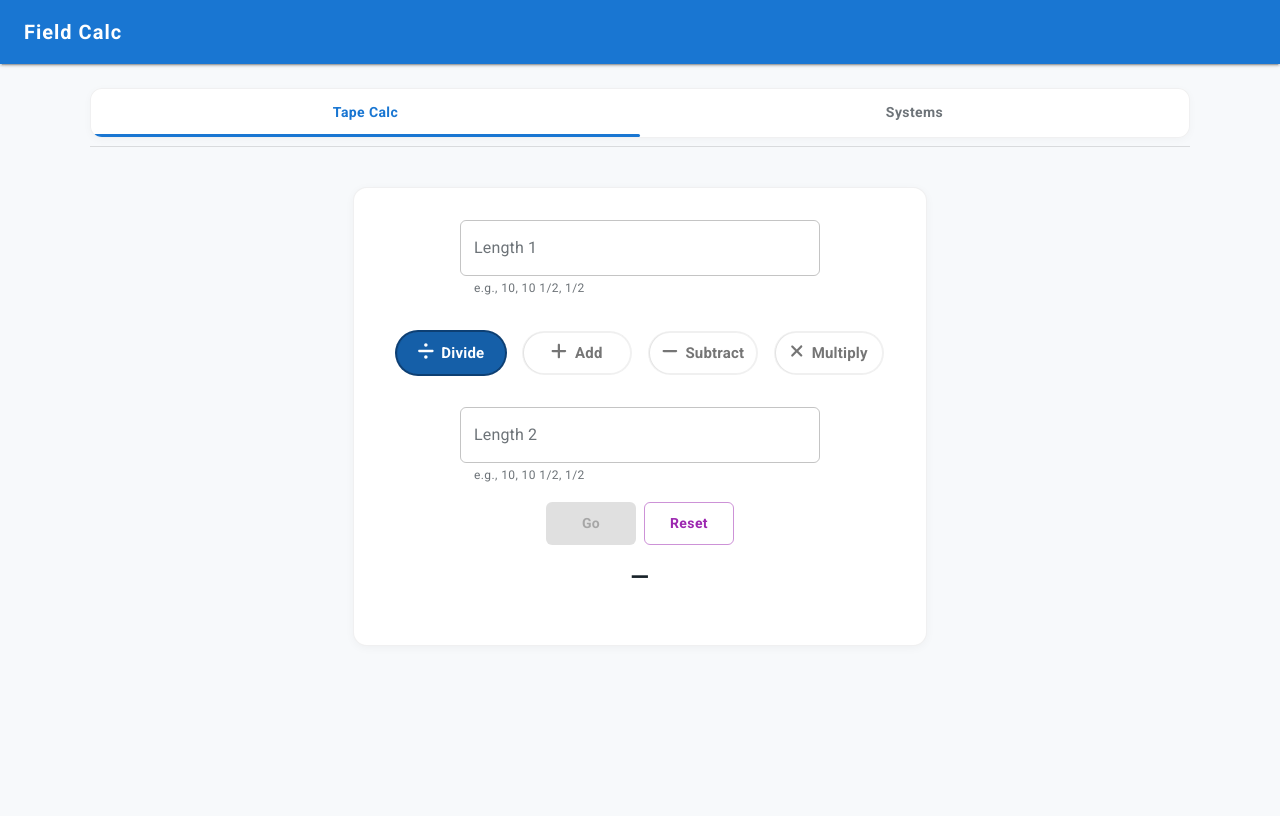
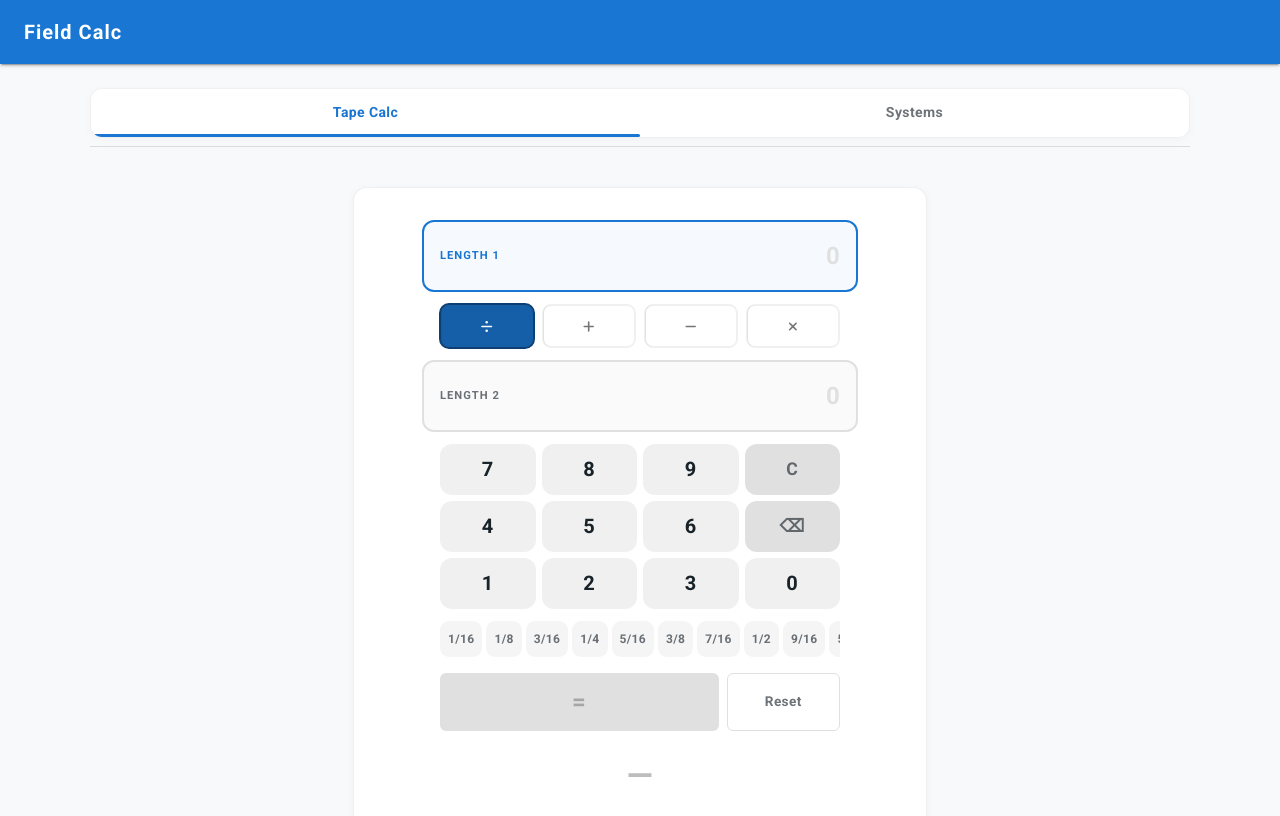
Before and after one commit to danielh70/pcalcu, a React (Create React App) app: page / in a window 1280 px wide. Shown: the top 816 px of the page. Built offline with nearby package versions, Linux system fonts and the light colour scheme.

Commit message:
Redesign TapeCalc with custom keypad

```diff
--- a/src/components/PostLevel.js
+++ b/src/components/PostLevel.js
@@ -303,7 +303,7 @@ export default function PostLevel() {
           </Typography>
           <TextField
             size='small'
-            placeholder='e.g. 60 1/4'
+
             value={m.inches}
             onChange={(e) => updateReading(i, e.target.value)}
             fullWidth
--- a/src/components/Systems.js
+++ b/src/components/Systems.js
@@ -86,7 +86,7 @@ export default function Systems() {
         name='length'
         value={length}
         onChange={handleLengthChange}
-        helperText={error || 'e.g., 8 3/4'}
+        helperText={error}
         error={!!error}
         fullWidth
         sx={{ maxWidth: 360, minWidth: 0, flex: 1, mb: 2 }}
--- a/src/components/TapeCalc.js
+++ b/src/components/TapeCalc.js
@@ -1,13 +1,9 @@
 import React from 'react';
 import Typography from '@mui/material/Typography';
-import TextField from '@mui/material/TextField';
 import ToggleButton from '@mui/material/ToggleButton';
-import Tooltip from '@mui/material/Tooltip';
 import { FontAwesomeIcon } from '@fortawesome/react-fontawesome';
 import { faPlus, faMinus, faDivide, faXmark } from '@fortawesome/free-solid-svg-icons';
 import Box from '@mui/material/Box';
-import { useTheme } from '@mui/material/styles';
-import useMediaQuery from '@mui/material/useMediaQuery';
 import Button from '@mui/material/Button';
 
 import { closestSixteenth, parseLength } from '../utils/measure';
@@ -46,121 +42,110 @@ export function computeTapeOperation(aFraction, bFraction, op) {
 }
 
 const OPS = [
-  { value: 'divide', label: 'Divide', icon: faDivide, tooltip: 'Divide (a ÷ b)' },
-  { value: 'add', label: 'Add', icon: faPlus, tooltip: 'Add (a + b)' },
-  { value: 'subtract', label: 'Subtract', icon: faMinus, tooltip: 'Subtract (a - b)' },
-  { value: 'multiply', label: 'Multiply', icon: faXmark, tooltip: 'Multiply (a × b)' },
+  { value: 'divide', icon: faDivide },
+  { value: 'add', icon: faPlus },
+  { value: 'subtract', icon: faMinus },
+  { value: 'multiply', icon: faXmark },
 ];
 
-/**
- * TapeCalc is a React functional component that provides a tape measure calculator UI.
- *
- * Features:
- * - Accepts two length inputs (supports fractional values, e.g., "10 1/2").
- * - Allows users to select an operation (e.g., add, subtract, divide, multiply) between the two lengths.
- * - Validates input and displays errors for invalid lengths.
- * - Computes the result and displays the nearest tape measure value.
- * - Responsive design for small and large screens.
- * - Includes "Go" and "Reset" buttons to perform calculation or clear inputs.
- *
- * State:
- * - length1: string - First length input.
- * - length2: string - Second length input.
- * - result: object|null - Calculation result or error.
- * - view: string - Selected operation.
- * - error1: string - Error message for length1.
- * - error2: string - Error message for length2.
- *
- * Dependencies:
- * - React
- * - Material-UI components (Box, TextField, Button, Typography, useTheme, useMediaQuery)
- * - FontAwesomeIcon for operation icons
- * - Utility functions: parseLength, computeTapeOperation, closestTapeMeasure
- * - OPS: Array of operation definitions (icon, label, value, tooltip)
- *
- * @component
- * @returns {JSX.Element} The rendered tape measure calculator component.
- */
+const FRACTIONS = [
+  '1/16', '1/8', '3/16', '1/4', '5/16', '3/8', '7/16',
+  '1/2', '9/16', '5/8', '11/16', '3/4', '13/16', '7/8', '15/16',
+];
+
+const KEYS = [
+  '7', '8', '9', 'clear',
+  '4', '5', '6', 'backspace',
+  '1', '2', '3', '0',
+];
+
+const keyBtnBase = {
+  minHeight: 48,
+  minWidth: 0,
+  borderRadius: 2,
+  border: 'none',
+  boxShadow: 'none',
+  textTransform: 'none',
+  fontWeight: 600,
+  '&:hover': { boxShadow: 'none' },
+};
+
+const numBtnSx = {
+  ...keyBtnBase,
+  bgcolor: '#f0f0f0',
+  color: 'text.primary',
+  fontSize: '1.25rem',
+  '&:hover': { bgcolor: '#e4e4e4', boxShadow: 'none' },
+  '&:active': { bgcolor: '#d8d8d8' },
+};
+
+const actionBtnSx = {
+  ...keyBtnBase,
+  bgcolor: '#e0e0e0',
+  color: 'text.secondary',
+  fontSize: '1.1rem',
+  '&:hover': { bgcolor: '#d4d4d4', boxShadow: 'none' },
+  '&:active': { bgcolor: '#c8c8c8' },
+};
+
 export default function TapeCalc() {
   const [length1, setLength1] = React.useState('');
   const [length2, setLength2] = React.useState('');
+  const [activeField, setActiveField] = React.useState('length1');
   const [result, setResult] = React.useState(null);
-  const [view, setView] = React.useState('divide'); // default to 'divide'
-  const [error1, setError1] = React.useState('');
-  const [error2, setError2] = React.useState('');
+  const [view, setView] = React.useState('divide');
+
+  const setActive = activeField === 'length1' ? setLength1 : setLength2;
+
+  const handleDigit = (digit) => {
+    setResult(null);
+    setActive((prev) => prev + digit);
+  };
+
+  const handleBackspace = () => {
+    setResult(null);
+    setActive((prev) => {
+      if (!prev) return prev;
+      const m = prev.match(/\s+\d+\/\d+$/);
+      if (m) return prev.slice(0, -m[0].length);
+      if (/^\d+\/\d+$/.test(prev)) return '';
+      return prev.slice(0, -1);
+    });
+  };
+
+  const handleClearEntry = () => {
+    setResult(null);
+    setActive('');
+  };
+
+  const handleFraction = (frac) => {
+    setResult(null);
+    setActive((prev) => {
+      const t = prev.trim();
+      if (!t) return frac;
+      if (/^\d+\/\d+$/.test(t)) return frac;
+      return t.replace(/\s+\d+\/\d+$/, '') + ' ' + frac;
+    });
+  };
 
   const selectOp = (next) => {
     setView(next);
+    setActiveField('length2');
     setResult(null);
-  };
-
-  const validate = (name, value) => {
-    try {
-      parseLength(value);
-      if (name === 'length1') setError1('');
-      else setError2('');
-      return true;
-    } catch (err) {
-      if (name === 'length1') setError1(err.message);
-      else setError2(err.message);
-      return false;
-    }
-  };
-
-  const handleLengthChange = (e) => {
-    const { name, value } = e.target;
-    if (name === 'length1') {
-      setLength1(value);
-      validate('length1', value);
-    } else if (name === 'length2') {
-      setLength2(value);
-      validate('length2', value);
-    }
-    setResult(null);
-  };
-
-  const theme = useTheme();
-  const isSmall = useMediaQuery(theme.breakpoints.down('sm'));
-
-  const operatorButtonSx = {
-    minWidth: { xs: 48, sm: 110 },
-    minHeight: { xs: 36, sm: 40 },
-    px: { xs: 1, sm: 1.25 },
-    // use inset border to keep seams crisp
-    boxShadow: 'inset 0 0 0 1px rgba(0,0,0,0.06)',
-    backgroundColor: 'background.paper',
-    boxSizing: 'border-box',
-    fontWeight: 600,
-    textTransform: 'none',
-    gap: 1,
-    display: 'inline-flex',
-    alignItems: 'center',
-    justifyContent: 'center',
-    transition: 'transform 120ms ease, box-shadow 120ms ease, background-color 120ms ease',
-    '&:hover': { boxShadow: 'inset 0 0 0 1px rgba(0,0,0,0.06), 0 4px 12px rgba(0,0,0,0.04)' },
-    '& svg': { fontSize: { xs: 14, sm: 18 }, color: 'inherit' },
-    // subtle rounding to match theme
-    borderRadius: 6,
-    paddingLeft: 12,
-    paddingRight: 12,
   };
 
   const handleSubmit = () => {
     let a, b;
     try {
       a = parseLength(length1);
-    } catch (err) {
-      setError1(err.message);
+    } catch {
       return;
     }
-
     try {
       b = parseLength(length2);
-    } catch (err) {
-      setError2(err.message);
+    } catch {
       return;
     }
-
     try {
       const raw = computeTapeOperation(a, b, view);
       const nearest = closestTapeMeasure(raw);
@@ -170,152 +155,225 @@ export default function TapeCalc() {
     }
   };
 
-  const goDisabled = !length1 || !length2 || !!error1 || !!error2;
+  const handleReset = () => {
+    setLength1('');
+    setLength2('');
+    setResult(null);
+    setActiveField('length1');
+    setView('divide');
+  };
+
+  const goDisabled = !length1 || !length2;
+
+  const renderDisplay = (label, value, field) => {
+    const isActive = activeField === field;
+    return (
+      <Box
+        onClick={() => setActiveField(field)}
+        aria-label={label}
+        role='button'
+        tabIndex={0}
+        sx={{
+          width: '100%',
+          minHeight: 52,
+          px: 2,
+          py: 1,
+          borderRadius: 2,
+          border: '2.5px solid',
+          borderColor: isActive ? 'primary.main' : 'grey.300',
+          bgcolor: isActive ? 'rgba(25, 118, 210, 0.04)' : '#fafafa',
+          display: 'flex',
+          alignItems: 'center',
+          justifyContent: 'space-between',
+          cursor: 'pointer',
+          transition: 'border-color 0.15s, background-color 0.15s',
+          userSelect: 'none',
+        }}
+      >
+        <Typography
+          sx={{
+            fontSize: '0.7rem',
+            fontWeight: 700,
+            color: isActive ? 'primary.main' : 'text.secondary',
+            textTransform: 'uppercase',
+            letterSpacing: 1,
+          }}
+        >
+          {label}
+        </Typography>
+        <Typography
+          data-testid={`${field}-value`}
+          sx={{
+            fontSize: '1.5rem',
+            fontWeight: 700,
+            color: value ? 'text.primary' : 'grey.300',
+            fontVariantNumeric: 'tabular-nums',
+          }}
+        >
+          {value || '0'}
+        </Typography>
+      </Box>
+    );
+  };
 
   return (
-    <div>
     <Box
       sx={{
         display: 'flex',
         flexDirection: 'column',
         alignItems: 'center',
-          justifyContent: 'center',
-          gap: { xs: 2, sm: 3 },
+        gap: 1.5,
         width: '100%',
-          maxWidth: 520,
+        maxWidth: 400,
         mx: 'auto',
-          mb: 2,
       }}
     >
-        <TextField
-          id='length-1'
-          label='Length 1'
-          variant='outlined'
-          name='length1'
-          value={length1}
-          onChange={handleLengthChange}
-          helperText={error1 || 'e.g., 10, 10 1/2, 1/2'}
-          error={!!error1}
-          fullWidth
-          sx={{ width: '100%', maxWidth: 360, minWidth: 0 }}
-        />
+      {renderDisplay('Length 1', length1, 'length1')}
 
-        <Box
-          sx={{
-            display: 'flex',
-            justifyContent: 'center',
-            p: 1,
-            bgcolor: 'background.paper',
-            borderRadius: 1,
-          }}
-        >
-          {isSmall ? (
-            <Box sx={{ display: 'flex', flexDirection: 'column', gap: 2 }}>
+      <Box sx={{ display: 'flex', gap: 1, width: '100%' }}>
         {OPS.map((op) => (
           <ToggleButton
             key={op.value}
             value={op.value}
             aria-label={op.value}
-                  size='small'
-                  sx={{ ...operatorButtonSx, width: 220 }}
             selected={view === op.value}
             onClick={() => selectOp(op.value)}
+            size='small'
+            sx={{ flex: 1, minHeight: 44, borderRadius: 1.5 }}
           >
-                  <Tooltip title={op.tooltip} arrow>
-                    <span>
             <FontAwesomeIcon icon={op.icon} />
-                    </span>
-                  </Tooltip>
           </ToggleButton>
         ))}
       </Box>
-          ) : (
+
+      {renderDisplay('Length 2', length2, 'length2')}
+
+      <Box
+        sx={{
+          display: 'grid',
+          gridTemplateColumns: 'repeat(4, 1fr)',
+          gap: 0.75,
+          width: '100%',
+        }}
+      >
+        {KEYS.map((key) => {
+          if (key === 'clear') {
+            return (
+              <Button
+                key={key}
+                onClick={handleClearEntry}
+                aria-label='clear entry'
+                sx={actionBtnSx}
+              >
+                C
+              </Button>
+            );
+          }
+          if (key === 'backspace') {
+            return (
+              <Button
+                key={key}
+                onClick={handleBackspace}
+                aria-label='backspace'
+                sx={actionBtnSx}
+              >
+                &#x232B;
+              </Button>
+            );
+          }
+          return (
+            <Button key={key} onClick={() => handleDigit(key)} sx={numBtnSx}>
+              {key}
+            </Button>
+          );
+        })}
+      </Box>
+
       <Box
         sx={{
           display: 'flex',
-                gap: 2,
-                alignItems: 'center',
-                justifyContent: 'center',
-                flexWrap: 'wrap',
+          gap: 0.5,
+          width: '100%',
+          overflowX: 'auto',
+          pb: 0.5,
+          '&::-webkit-scrollbar': { display: 'none' },
+          scrollbarWidth: 'none',
         }}
       >
-              {OPS.map((op) => (
-                <ToggleButton
-                  key={op.value}
-                  value={op.value}
-                  aria-label={op.value}
-                  size='large'
-                  sx={operatorButtonSx}
-                  selected={view === op.value}
-                  onClick={() => selectOp(op.value)}
+        {FRACTIONS.map((frac) => (
+          <Button
+            key={frac}
+            onClick={() => handleFraction(frac)}
+            sx={{
+              minWidth: 'auto',
+              minHeight: 36,
+              px: 1,
+              py: 0.25,
+              fontSize: '0.75rem',
+              fontWeight: 600,
+              color: 'text.secondary',
+              bgcolor: '#f5f5f5',
+              borderRadius: 1.5,
+              whiteSpace: 'nowrap',
+              flexShrink: 0,
+              textTransform: 'none',
+              boxShadow: 'none',
+              '&:hover': { bgcolor: '#e8e8e8', boxShadow: 'none' },
+            }}
           >
-                  <Tooltip title={op.tooltip} arrow>
-                    <span>
-                      <FontAwesomeIcon icon={op.icon} />
-                      <span style={{ marginLeft: 8, fontWeight: 600 }}>{op.label}</span>
-                    </span>
-                  </Tooltip>
-                </ToggleButton>
+            {frac}
+          </Button>
         ))}
       </Box>
-          )}
-        </Box>
 
-        <TextField
-          id='length-2'
-          label='Length 2'
-          variant='outlined'
-          name='length2'
-          value={length2}
-          onChange={handleLengthChange}
-          helperText={error2 || 'e.g., 10, 10 1/2, 1/2'}
-          error={!!error2}
-          fullWidth
-          sx={{ width: '100%', maxWidth: 360, minWidth: 0 }}
-        />
-      </Box>
-
-      <Box style={{ display: 'flex', gap: '8px', justifyContent: 'center', marginBottom: 16 }}>
+      <Box sx={{ display: 'flex', gap: 1, width: '100%' }}>
         <Button
           variant='contained'
-          color='primary'
           onClick={handleSubmit}
-          disabled={!!goDisabled}
-          sx={{ minWidth: 90 }}
+          disabled={goDisabled}
+          aria-label='calculate'
+          sx={{ flex: 3, minHeight: 48, fontSize: '1.5rem', fontWeight: 700 }}
         >
-          Go
+          =
         </Button>
         <Button
           variant='outlined'
-          color='secondary'
-          onClick={() => {
-            setLength1('');
-            setLength2('');
-            setResult(null);
-            setError1('');
-            setError2('');
+          onClick={handleReset}
+          aria-label='reset'
+          sx={{
+            flex: 1,
+            minHeight: 48,
+            fontSize: '0.85rem',
+            fontWeight: 600,
+            color: 'text.secondary',
+            borderColor: 'grey.300',
           }}
-          sx={{ minWidth: 90 }}
         >
           Reset
         </Button>
       </Box>
 
+      <Box
+        sx={{
+          width: '100%',
+          textAlign: 'center',
+          py: 1.5,
+          borderRadius: 2,
+          bgcolor: result && !result.error ? 'rgba(25, 118, 210, 0.06)' : 'transparent',
+        }}
+      >
         <Typography
-        variant='h5'
-        sx={{ fontWeight: 700, color: 'text.primary', letterSpacing: 0.5, mb: 2 }}
+          variant='h4'
           aria-label='result'
+          sx={{
+            fontWeight: 700,
+            color: result ? (result.error ? 'error.main' : 'primary.dark') : 'grey.400',
+            letterSpacing: 0.5,
+          }}
         >
-        {result ? (
-          result.error ? (
-            <span>{result.error}</span>
-          ) : (
-            <span>{result.nearest.toFraction(true)}</span>
-          )
-        ) : (
-          '—'
-        )}
+          {result ? (result.error ? result.error : result.nearest.toFraction(true)) : '\u2014'}
         </Typography>
-    </div>
+      </Box>
+    </Box>
   );
 }
```
Also changed, not shown: 2 other files (tests, documents, lock files or other folders). Lines whose indentation alone changed are shown as unchanged.
